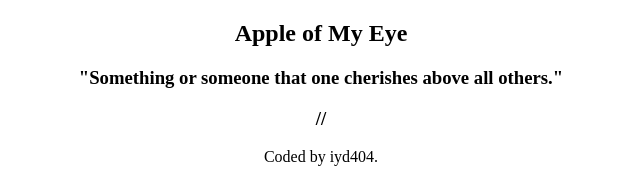
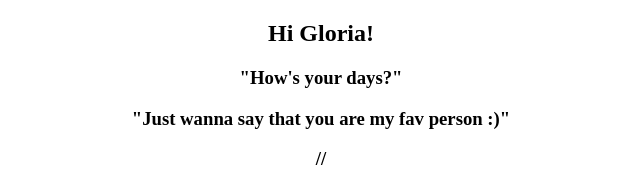
Before and after one commit to iyd404/Someone, a plain HTML site: page someone.html in a window 1280 px wide. Shown: the top 186 px of the page, without its empty margins (319-959 px from the left). Drawn offline with Linux system fonts and the light colour scheme.

Commit message:
Update someone.html

```diff
--- a/someone.html
+++ b/someone.html
@@ -20,8 +20,9 @@
 </head>
 <body>
     <center><div>
-        <h2>Apple of My Eye</h2>
-        <h3>"Something or someone that one cherishes above all others."</h3>
+        <h2>Hi Gloria!</h2>
+	<h3>"How's your days?"</h3>
+        <h3>"Just wanna say that you are my fav person :)"</h3>
         <h3>//</h3>
         <p>Coded by iyd404.</p>
     </div></center>
```
